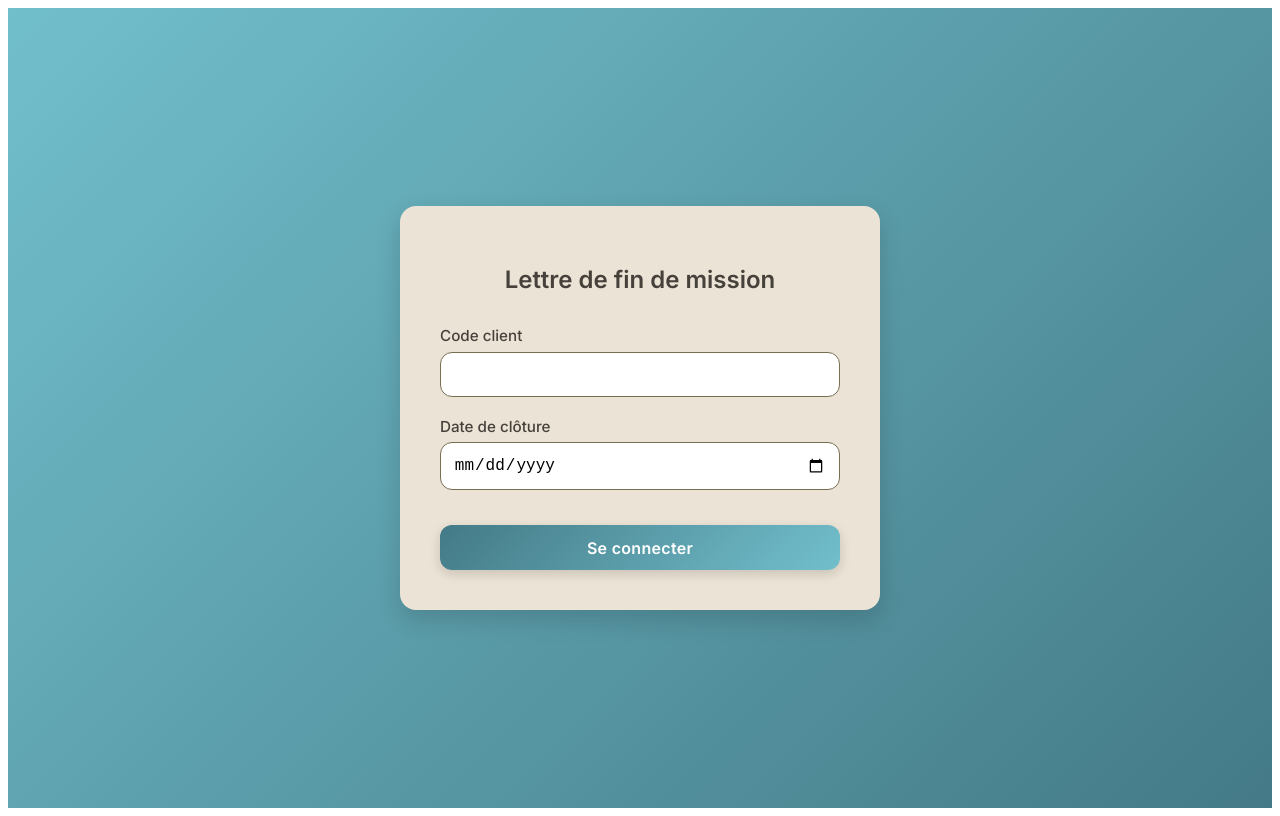
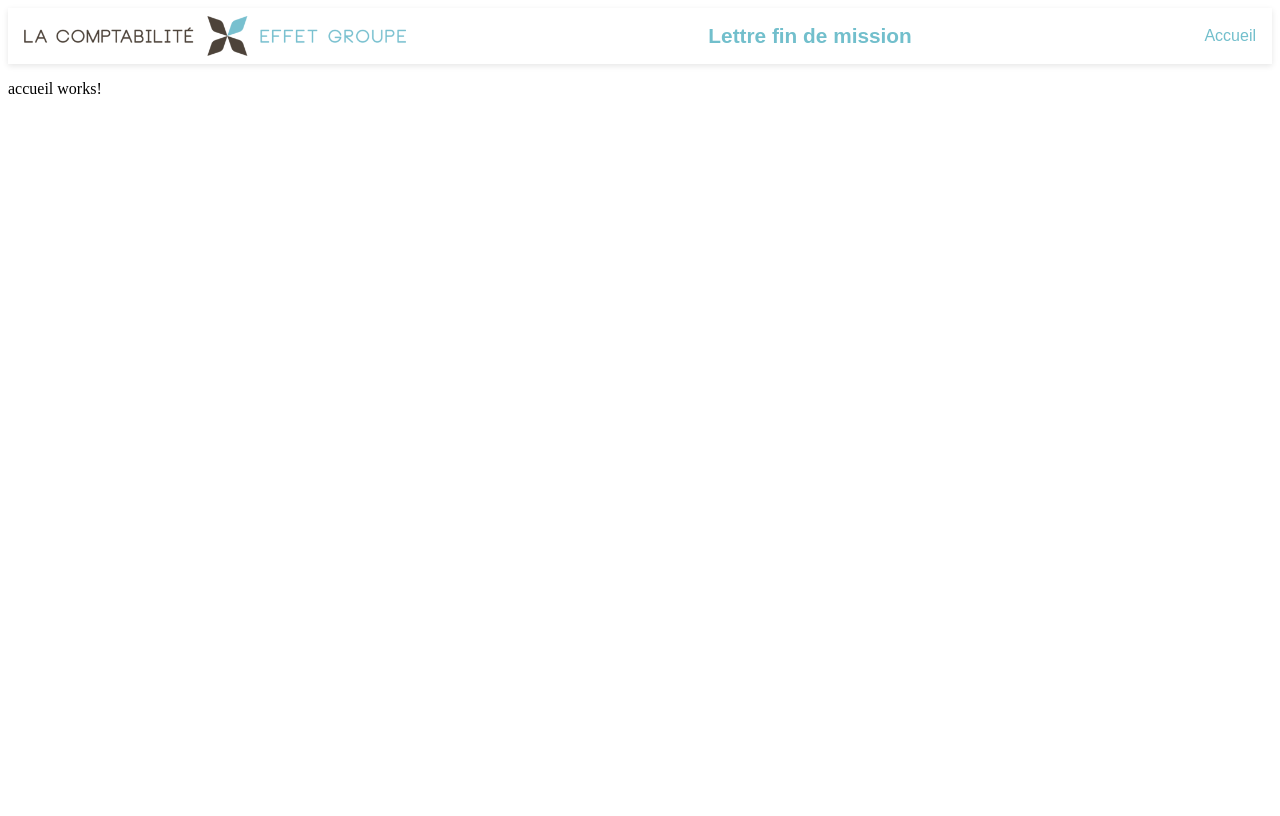
Before and after one commit to ldebouche/Projet1_lettre_fin_de_mission, an Angular app in the folder frontend/: page /accueil in a window 1280 px wide. Before the commit this address led to /login. Built offline with nearby package versions, Linux system fonts and the light colour scheme.

Commit message:
ajout des fichiers pour l'écran d'accueil

```diff
--- a/frontend/src/app/app.routes.ts
+++ b/frontend/src/app/app.routes.ts
@@ -1,9 +1,11 @@
 import { Routes } from '@angular/router';
 import { LoginComponent } from './pages/login/login';
 import { FormulaireComponent } from './pages/lettre_fin_mission/formulaire';
+import { AccueilComponent } from './pages/accueil/accueil';
 
 export const routes: Routes = [
   { path: 'login', component: LoginComponent },
   { path: 'formulaire', component: FormulaireComponent},
+  { path: 'accueil', component: AccueilComponent},
   { path: '**', redirectTo: '/login' }
 ];
--- a/frontend/src/app/app.ts
+++ b/frontend/src/app/app.ts
@@ -24,6 +24,6 @@ export class AppComponent {
 
   get showNavbar() {
     // cache la navbar uniquement si on est sur /login
-    return this.router.url !== '/login';
+    return !(this.router.url == '/login');
   }
 }
--- /dev/null
+++ b/frontend/src/app/pages/accueil/accueil.html
@@ -0,0 +1 @@
+<p>accueil works!</p>
```
Also changed, not shown: frontend/src/app/pages/accueil/accueil.ts (added, +11 -0 lines), frontend/src/app/pages/accueil/accueil.scss (added).
